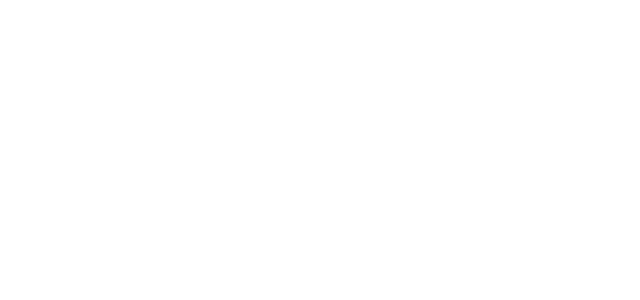
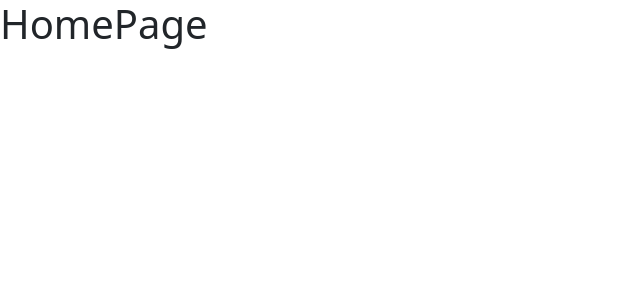
Before and after one commit to asiavenditti/critical20-frontend, a React (Vite) app: page / in a window 1280 px wide. Shown: the top 300 px of the page, without its empty margins (0-640 px from the left). Built offline with nearby package versions, Linux system fonts and the light colour scheme.

Commit message:
feat: implement routing and layout structure with React Router

```diff
--- a/src/App.jsx
+++ b/src/App.jsx
@@ -1,12 +1,25 @@
+import { BrowserRouter, Routes, Route } from "react-router-dom";
+import DefaultLayout from "./layouts/DefaultLayout";
+
+// Pagine
+import HomePage from "./pages/HomePage";
+import ProductListPage from "./pages/ProductListPage";
+import DetailsProductPage from "./pages/DetailsProductPage";
+import NotFoundPage from "./pages/NotFoundPage";
 
 function App() {
-
-
   return (
-    <>
-
-    </>
-  )
+    <BrowserRouter>
+      <Routes>
+        <Route element={<DefaultLayout />}>
+          <Route path="/" element={<HomePage />} />
+          <Route path="/products" element={<ProductListPage />} />
+          <Route path="/products/:id" element={<DetailsProductPage />} />
+          <Route path="*" element={<NotFoundPage />} />
+        </Route>
+      </Routes>
+    </BrowserRouter>
+  );
 }
 
 export default App
--- /dev/null
+++ b/src/components/Footer.jsx
@@ -0,0 +1,9 @@
+import React from 'react'
+
+export default function Footer() {
+    return (
+        <div>
+
+        </div>
+    )
+}
--- /dev/null
+++ b/src/components/Header.jsx
@@ -0,0 +1,9 @@
+import React from 'react'
+
+export default function Header() {
+    return (
+        <div>
+
+        </div>
+    )
+}
--- /dev/null
+++ b/src/layouts/DefaultLayout.jsx
@@ -0,0 +1,15 @@
+import React from 'react'
+import { Outlet } from 'react-router'
+import Header from '../components/Header'
+import Footer from '../components/Footer'
+
+
+export default function DefaultLayout() {
+    return (
+        <>
+            <Header />
+            <Outlet />
+            <Footer />
+        </>
+    )
+}
--- /dev/null
+++ b/src/pages/DetailsProductPage.jsx
@@ -0,0 +1,9 @@
+import React from 'react'
+
+export default function DetailsProductPage() {
+    return (
+        <div>
+            <h1>Details</h1>
+        </div>
+    )
+}
--- /dev/null
+++ b/src/pages/HomePage.jsx
@@ -0,0 +1,9 @@
+import React from 'react'
+
+export default function HomePage() {
+    return (
+        <div>
+            <h1>HomePage</h1>
+        </div>
+    )
+}
--- /dev/null
+++ b/src/pages/NotFoundPage.jsx
@@ -0,0 +1,9 @@
+import React from 'react'
+
+export default function NotFoundPage() {
+    return (
+        <div>
+            <h1>NotFound</h1>
+        </div>
+    )
+}
--- /dev/null
+++ b/src/pages/ProductListPage.jsx
@@ -0,0 +1,9 @@
+import React from 'react'
+
+export default function ProductListPage() {
+    return (
+        <div>
+            <h1>ProductList</h1>
+        </div>
+    )
+}
```
